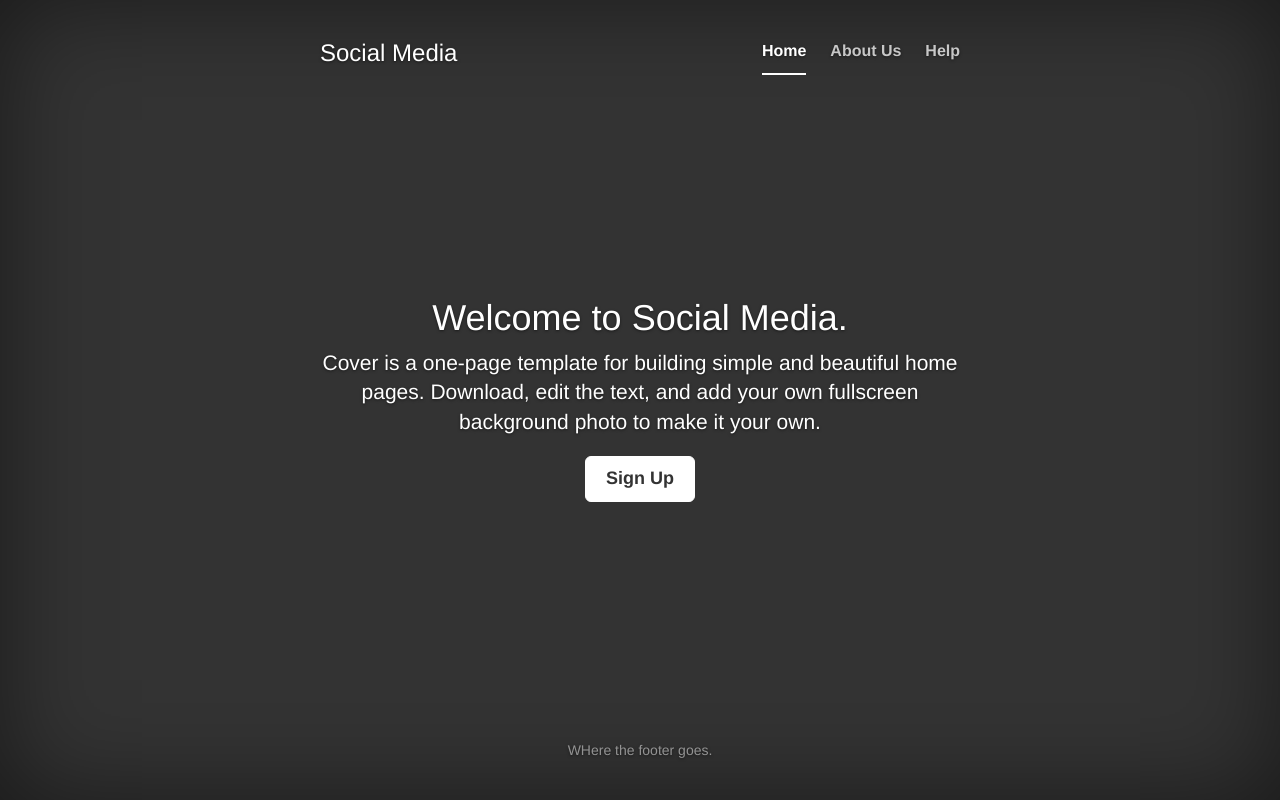
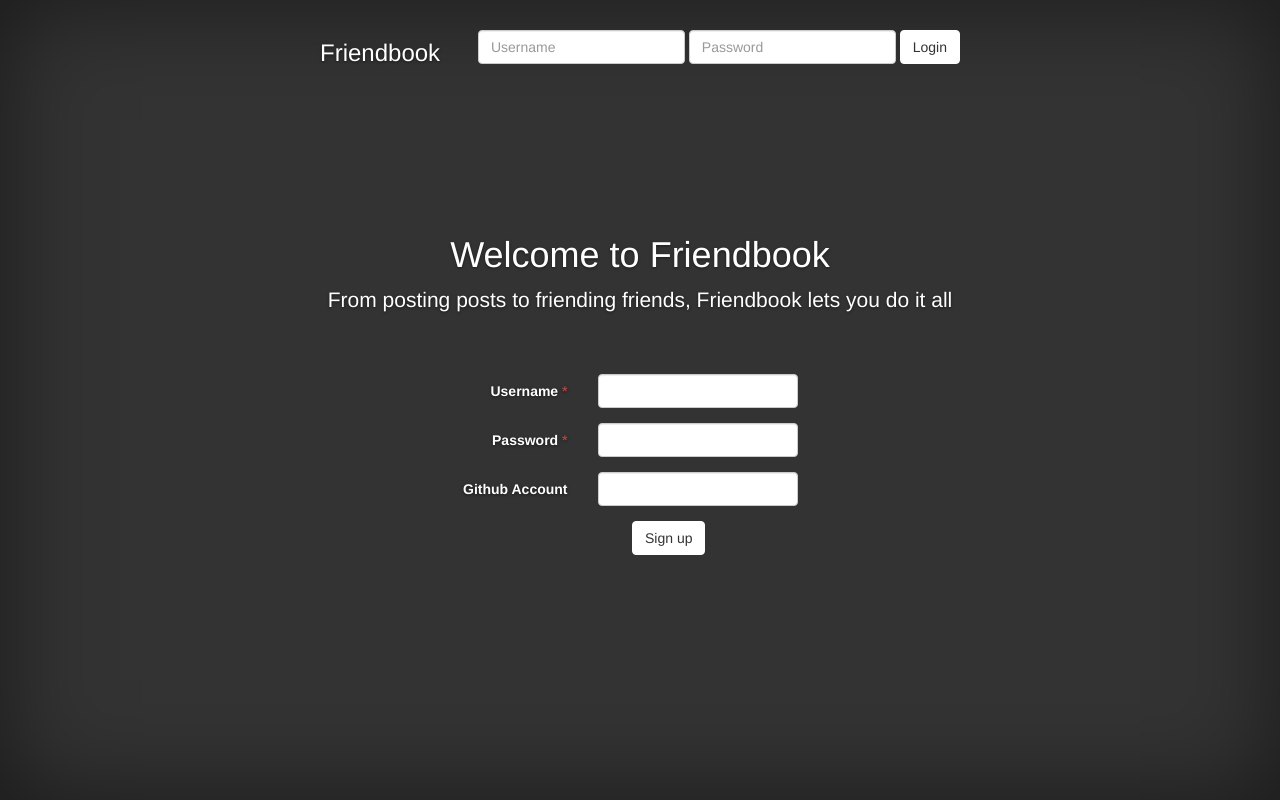
Before and after one commit to jreddeko/cmput410-project, a Django app: page /friendbook/ in a window 1280 px wide. Run offline with Django 3.2, Linux system fonts and the light colour scheme; parts of the project's set-up code (start-up, migrations or seed data) failed here and were passed over; some libraries are stand-ins or nearby versions.

Commit message:
implemented account creation, sessions

```diff
--- a/project/friendbook/friendbook/settings.py
+++ b/project/friendbook/friendbook/settings.py
@@ -37,6 +37,11 @@ INSTALLED_APPS = (
     'django.contrib.messages',
     'django.contrib.staticfiles',
     'main',
+)
+
+TEMPLATE_CONTEXT_PROCESSORS = (
+    'django.contrib.auth.context_processors.auth',
+    'django.core.context_processors.request'
 )
 
 MIDDLEWARE_CLASSES = (
--- a/project/friendbook/main/urls.py
+++ b/project/friendbook/main/urls.py
@@ -5,6 +5,8 @@ admin.autodiscover()
 
 urlpatterns = patterns('',
     url(r'^$', views.index, name='index'),
+    url(r'^login$', views.login, name='login'),
+    url(r'^logout$', views.logout, name='logout'),
     url(r'^server_admin/$', views.server_admin, name='server_admin'),
     url(r'^user$', views.users, name='users'),
     url(r'^user/$', views.users, name='users'),
--- a/project/friendbook/main/views.py
+++ b/project/friendbook/main/views.py
@@ -7,15 +7,57 @@ from django.views.decorators.http import require_http_methods
 from django.views.decorators.csrf import csrf_exempt
 from django.core.serializers.json import DjangoJSONEncoder
 from django.core import serializers
+from django.db import IntegrityError
 from main.models import Users, Posts
 import json
 import time
-import datetime
+from datetime import datetime
 import urllib2
 
+@require_http_methods(["GET", "POST"])
 def index(request):
   context = RequestContext(request)
-  return render_to_response('main/index.html', context)
+
+  if (request.method == "POST"):
+    username = request.POST["username"]
+    password = request.POST["password"]
+    role = "Author"
+    registerDate = datetime.now().date()
+    active = 0
+    github = request.POST["github"]
+
+    if ((username == "") or (password == "")):
+      return render_to_response('main/index.html', {"signupError": "Error: one or more missing fields"}, context)
+
+    try:
+      Users.objects.create(username=username, password=password, role=role, register_date=registerDate, active=active, github_account=github)
+    except IntegrityError as e:
+      return render_to_response('main/index.html', {"signupError": "Error: username already exists"}, context)
+
+    return render_to_response('main/index.html', {"signupSuccess": "Successfully created an account! Before you can login, the website admin has to verify who you are"}, context)
+  else:
+    return render_to_response('main/index.html', context)
+
+@require_http_methods(["POST"])
+def login(request):
+  context = RequestContext(request)
+
+  username = request.POST["username"]
+  password = request.POST["password"]
+
+  request.session["loggedIn"] = True
+  request.session["username"] = username
+
+  return redirect("index")
+
+@require_http_methods(["GET"])
+def logout(request):
+  context = RequestContext(request)
+
+  request.session["loggedIn"] = False
+  request.session["username"] = ""
+
+  return redirect("index")
 
 def server_admin(request):
   if request.method == 'GET':
--- a/project/friendbook/templates/main/index.html
+++ b/project/friendbook/templates/main/index.html
@@ -1,52 +1,74 @@
+<!DOCTYPE html>
 {% load static %}
-<html lang="en">
+<html>
     <head>
-        <meta charset="utf-8">
-        <meta http-equiv="X-UA-Compatible" content="IE=edge">
-        <title>Sample Front Page</title>
+        <title>Friendbook</title>
         <link href="{% static 'css/bootstrap.min.css' %}" rel="stylesheet">
         <link href="{% static 'css/cover.css' %}" rel="stylesheet">
-        <script src="https://ajax.googleapis.com/ajax/libs/jquery/1.11.0/jquery.min.js"></script>
-        <script src="{% static 'js/bootstrap.min.js' %}"></script>
     </head>
 
     <body>
-
         <div class="site-wrapper">
-
             <div class="site-wrapper-inner">
-
                 <div class="cover-container">
-
                     <div class="masthead clearfix">
                         <div class="inner">
-                        <h3 class="masthead-brand">Social Media</h3>
+                            <h3 class="masthead-brand">Friendbook</h3>
                             <ul class="nav masthead-nav">
-                            <li class="active"><a href="#">Home</a></li>
-                            <li><a href="#">About Us</a></li>
-                            <li><a href="#">Help</a></li>
+                                <form class="form-inline" action="{{ 'login' }}" method="POST">
+                                    {% csrf_token %}
+                                    <input type="text" class="form-control" name="username" placeholder="Username">
+                                    <input type="password" class="form-control" name="password" placeholder="Password">
+                                    <button type="submit" class="btn btn-default">Login</button>
+                                </form>
                             </ul>
                         </div>
                     </div>
 
                     <div class="inner cover">
-                    <h1 class="cover-heading">Welcome to Social Media.</h1>
-                    <p class="lead">Cover is a one-page template for building simple and beautiful home pages. Download, edit the text, and add your own fullscreen background photo to make it your own.</p>
-                    <p class="lead">
-                    <a href="#" class="btn btn-lg btn-default">Sign Up</a>
-                    </p>
-                </div>
-
-                <div class="mastfoot">
-                    <div class="inner">
-                        <p>WHere the footer goes.</p>
+                        <h1 class="cover-heading">Welcome to Friendbook</h1>
+                        <p class="lead">From posting posts to friending friends, Friendbook lets you do it all</p>
+                        </br></br>
+                        <form class="form-horizontal" action="{{ '' }}" method="POST">
+                            {% csrf_token %}
+                            <div class="form-group">
+                                <label for="username" class="col-sm-5 control-label">Username <span class="text-danger">*</span></label>
+                                <div class="col-xs-4">
+                                    <input type="text" class="form-control" id="username" name="username">
                                 </div>
                             </div>
 
+                            <div class="form-group">
+                                <label for="password" class="col-sm-5 control-label">Password <span class="text-danger">*</span></label>
+                                <div class="col-xs-4">
+                                    <input type="password" class="form-control" id="password" name="password">
+                                </div>
                             </div>
 
+                            <div class="form-group">
+                                <label for="github" class="col-sm-5 control-label">Github Account</label>
+                                <div class="col-xs-4">
+                                    <input type="text" class="form-control" id="github" name="github">
+                                </div>
                             </div>
 
+                            <div class="form-group">
+                                <div class="col-sm-5 col-sm-offset-4">
+                                    <button type="submit" class="btn btn-default">Sign up</button>
+                                </div>
                             </div>
 
-</body></html>
+                            <div class="form-group">
+                                {% if signupError %}
+                                    <p class="text-danger">{{ signupError }}</p>
+                                {% else %}{% if signupSuccess %}
+                                    <p class="text-success">{{ signupSuccess }}</p>
+                                {% endif %}{% endif %}
+                            </div>
+                        </form>
+                    </div>
+                </div>
+            </div>
+        </div>
+    </body>
+</html>
```
Also changed, not shown: project/friendbook/db.sqlite3, 11 other files. Lines whose indentation alone changed are shown as unchanged.
